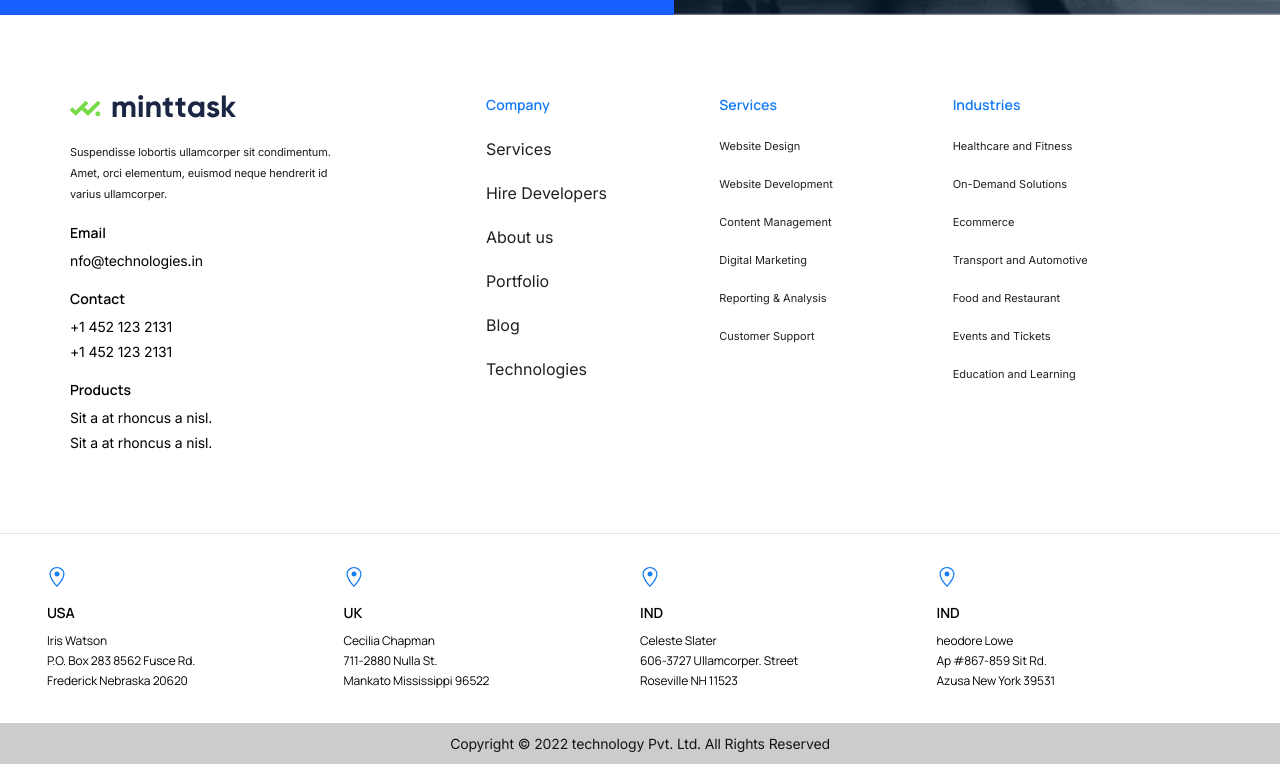
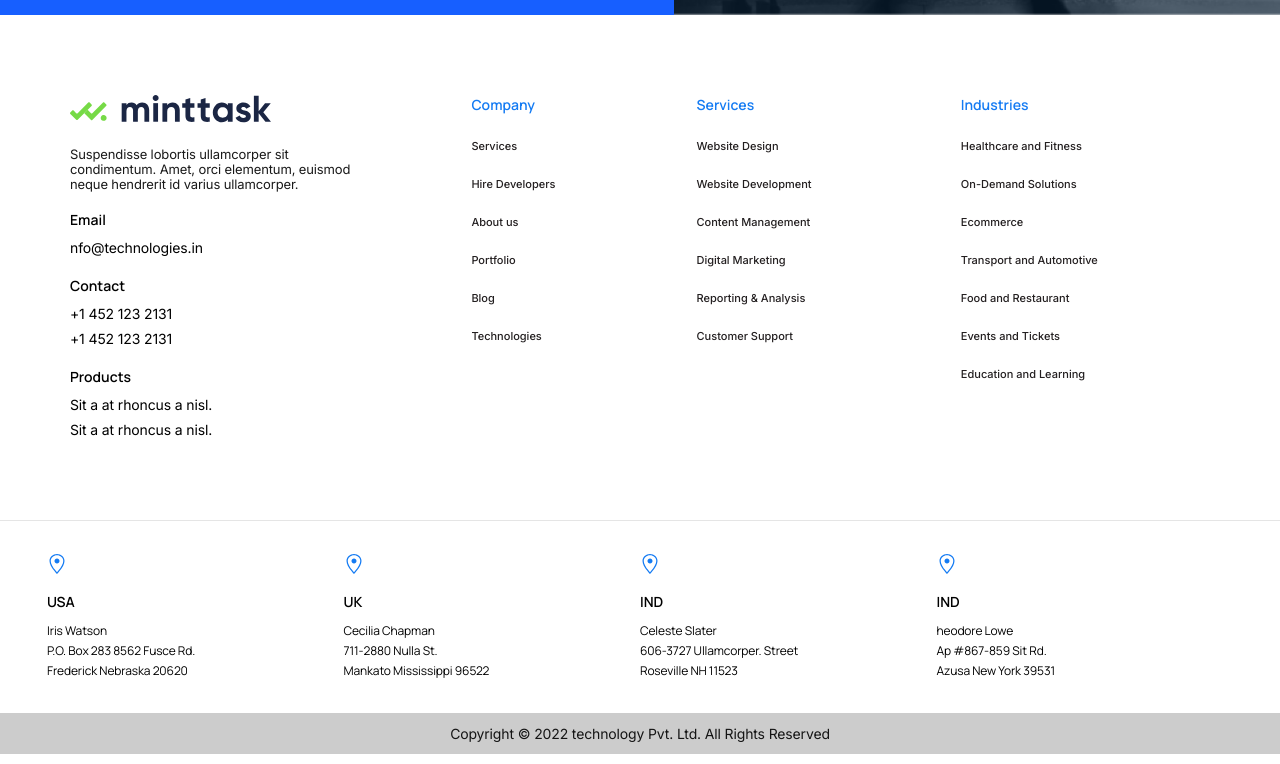
Before and after one commit to Satyam-99-Kumar/Awwaltech_Reactjs, a React (Create React App) app: page /service/enterprise-Devops in a window 1280 px wide. Shown: the part 6036-6800 px from the top of the page. Built offline with nearby package versions, Linux system fonts and the light colour scheme.

Commit message:
blog nad contact responsiveness

```diff
--- a/src/components/Blog/BlogBanner/BlogBanner.module.scss
+++ b/src/components/Blog/BlogBanner/BlogBanner.module.scss
@@ -8,6 +8,18 @@
   @include media("<=phone") {
     flex-wrap: wrap;
     min-height: 60vh;
+  }
+  @include media(">=phone") {
+    height: fit-content;
+    padding: 86px 0px;
+  }
+  @include media(">=tablet") {
+    height: fit-content;
+    padding: 131px 0px;
+  }
+
+  @include media(">=desktop") {
+    min-height: 80vh;
   }
 
   &__left {
@@ -26,7 +38,7 @@
       line-height: 36px;
       margin-bottom: 10px;
       font-family: var(--font-primary);
-        color: #E5E5E5;
+      color: #e5e5e5;
     }
     h1 {
       font-weight: 700;
@@ -34,6 +46,10 @@
       line-height: 56px;
       letter-spacing: 0.00014em;
       font-family: var(--font-primary);
+      @include media(">=tablet") {
+        font-size: 38px;
+        line-height: 51px;
+      }
     }
     h1.mobileViewHeading {
       @include media("<=phone") {
@@ -70,10 +86,24 @@
       right: 100px;
       transform: translateY(-50%);
       width: 600px;
-      }
       @include media("<=phone") {
         width: 100%;
         display: none;
       }
+      @include media ("<=tablet"){
+        display: none;
+      }
+
+      @include media(">=tablet") {
+        right: 80px;
+        width: 380px;
+      }
+
+      @include media(">=desktop") {
+        top: 50%;
+        width: 494px;
+        right: 100px;
       }
     }
+  }
+}
--- a/src/components/Blog/BlogPosts/BlogPosts.module.scss
+++ b/src/components/Blog/BlogPosts/BlogPosts.module.scss
@@ -18,6 +18,9 @@
       width: 100%;
       margin-right: 0;
       margin-bottom: 1.5rem;
+    }
+    @include media("<=tablet") {
+      width: 47%;
     }
     .image {
       width: 100%;
@@ -40,6 +43,9 @@
           margin: 0;
           margin-bottom: 10px;
         }
+        @include media(">=LGdesktop") {
+          font-size: 23px;
+        }
       }
       p {
         font-weight: 400;
@@ -48,6 +54,13 @@
         margin-bottom: 1rem;
         font-family: var(--font-secondary);
         color: rgba(0, 0, 0, 0.7);
+        @include media("<=phone") {
+          font-size: 11px;
+        }
+        @include media(">=LGdesktop") {
+          font-size: 21px;
+          line-height: 31px;
+        }
       }
       a {
         text-decoration: none;
@@ -57,6 +70,9 @@
         line-height: 20px;
         display: flex;
         align-items: center;
+        @include media(">=LGdesktop") {
+          font-size: 19px;
+        }
         span {
           font-size: 1.3rem;
           margin-top: 5px;
@@ -83,6 +99,10 @@
     align-items: center;
     justify-content: center;
     margin: 0 0.5rem;
+    @include media(">=LGdesktop") {
+      width: 60px;
+    }
+
     &:nth-child(2) {
       background: var(--primary-color);
       color: #fff;
--- a/src/components/Contact/ContactInvestors/ContactInvestors.module.scss
+++ b/src/components/Contact/ContactInvestors/ContactInvestors.module.scss
@@ -8,6 +8,12 @@
     @include media("<=phone") {
       padding: 15px;
     }
+
+    @include media(">=phone") {
+      padding: 3rem 3rem;
+    }
+
+
 
     h4 {
       display: block;
@@ -20,7 +26,22 @@
       @include media("<=phone") {
         margin-top: 30px;
         margin-bottom: 1.5rem;
+        font-size: 26px;
+
       }
+      @include media(">=LGdesktop") {
+        margin-bottom: 5rem;
+      }
+      @include media(">=desktop") {
+        margin-bottom: 4rem;
+      }
+      @include media(">=tablet") {
+        font-size: 27px;
+      }
+
+
+
+
     }
 
     .img {
--- a/src/components/Footer/Footer.js
+++ b/src/components/Footer/Footer.js
@@ -2,6 +2,7 @@ import style from "./Footer.module.scss";
 import logo from "../../assets/Footer/Group.svg";
 import { Link } from "react-router-dom";
 import { GoLocation } from "react-icons/go";
+
 
 function Footer() {
   return (
--- a/src/components/Footer/Footer.module.scss
+++ b/src/components/Footer/Footer.module.scss
@@ -9,17 +9,13 @@
     padding: 63px 15px 15px 15px;
     flex-wrap: wrap;
     padding: 80px 94px 80px 70px;
-
   }
   @include media(">=tablet") {
     padding: 80px 94px 80px 70px;
-
   }
   @include media("<=tablet") {
     padding: 80px 60px 80px 44px;
-
   }
-
 
   h3 {
     font-style: normal;
@@ -29,6 +25,14 @@
     letter-spacing: -3.12962e-5em;
     color: #147bf3;
     font-family: var(--font-primary);
+    @include media(">=desktop") {
+      font-size: 18px;
+    }
+
+    @include media(">=LGdesktop") {
+      font-size: 19px;
+    }
+
   }
 
   &__one {
@@ -42,6 +46,9 @@
       @include media("<=phone") {
         width: 80%;
       }
+      @include media(">=tablet") {
+        width: 50%;
+      }
     }
     p {
       width: 70%;
@@ -52,11 +59,26 @@
         width: 100%;
       }
       @include media(">=tablet") {
-        font-size: 11px;
+        line-height: 15px;
+        font-size: 13px;
       }
+      @include media(">=desktop") {
+        font-size: 14px;
+      }
+
+      @include media(">=LGdesktop") {
+        font-size: 20px;
+        line-height: 32px;
+      }
+
+
     }
     .info {
       margin-top: 18px;
+      @include media(">=LGdesktop") {
+        margin-top: 28px;
+      }
+
       h5 {
         font-weight: 600;
         font-size: 14px;
@@ -64,13 +86,25 @@
         letter-spacing: -3.12962e-5em;
         color: #000000;
         margin-bottom: 8px;
+        @include media(">=desktop") {
+          font-size: 17px;
+        }
       }
+
       p {
         font-weight: 400;
         font-size: 14px;
         line-height: 20px;
         color: #000000;
         font-family: var(--font-secondary);
+        @include media(">=desktop") {
+          font-size: 15px;
+        }
+        @include media(">=LGdesktop") {
+          font-size: 20px;
+        }
+
+
         &:not(:last-child) {
           margin-bottom: 5px;
         }
@@ -91,7 +125,7 @@
       color: var(--black-color);
       font-family: var(--font-secondary);
       transition: 0.3s;
-      &:hover{
+      &:hover {
         color: #777;
       }
       @include media("<=phone") {
@@ -101,6 +135,21 @@
       @include media("<=tablet") {
         font-size: 11px;
       }
+      @include media(">=tablet") {
+        font-size: 11px;
+        font-weight: 500;
+        letter-spacing: 0px;
+      }
+      @include media(">=desktop") {
+        font-size: 0.9rem;
+        font-weight: 500;
+      }
+      @include media(">=LGdesktop") {
+        font-size: 1.1rem;
+        font-weight: 500;
+      }
+
+
     }
   }
   &__three {
@@ -108,6 +157,10 @@
     @include media("<=phone") {
       width: 100%;
       margin-top: 27px;
+    }
+
+    @include media (">=tablet"){
+      width: 27%;
     }
     a {
       display: block;
@@ -117,7 +170,7 @@
       color: var(--black-color);
       font-family: var(--font-secondary);
       transition: 0.3s;
-      &:hover{
+      &:hover {
         color: #777;
       }
       @include media("<=phone") {
@@ -126,7 +179,21 @@
       }
       @include media(">=tablet") {
         font-size: 11px;
+
+        font-weight: 500;
+        letter-spacing: 0px;
       }
+      @include media(">=desktop") {
+        font-size: 0.9rem;
+        font-weight: 500;
+      }
+
+      @include media(">=LGdesktop") {
+        font-size: 1.1rem;
+        font-weight: 500;
+      }
+
+
     }
   }
   &__four {
@@ -143,7 +210,7 @@
       color: var(--black-color);
       font-family: var(--font-secondary);
       transition: 0.3s;
-      &:hover{
+      &:hover {
         color: #777;
       }
       @include media("<=phone") {
@@ -152,8 +219,20 @@
       }
       @include media(">=tablet") {
         font-size: 11px;
-        font-weight: 400;
+
+        font-weight: 500;
+        letter-spacing: 0px;
       }
+      @include media(">=desktop") {
+        font-size: 0.9rem;
+        font-weight: 500;
+      }
+      @include media(">=LGdesktop") {
+        font-size: 1.1rem;
+        font-weight: 500;
+      }
+
+
     }
   }
 }
@@ -172,6 +251,10 @@
   @include media(">=tablet") {
     padding: 32px 47px;
   }
+  @include media(">=LGdesktop") {
+    padding: 32px 69px;
+  }
+
   .region {
     width: 25%;
     @include media("<=phone") {
@@ -186,22 +269,45 @@
       color: #000000;
       margin-bottom: 8px;
       margin-top: 10px;
+      line-height: 23px;
+      @include media(">=desktop") {
+        font-weight: 700;
+      }
+      @include media(">=LGdesktop") {
+        font-size: 19px;
+      }
+
     }
     p {
       font-weight: 400;
       font-size: 14px;
       line-height: 20px;
       color: #000000;
+      @include media("<=tablet") {
+        font-size: 10px;
+        font-weight: 600;
+      }
       @include media(">=tablet") {
         font-size: 12px;
       }
-      @include media("<=tablet") {
-        font-size: 10px;
+      @include media(">=desktop") {
+        font-weight: 500;
+        font-size: 12px;
       }
+
+      @include media(">=LGdesktop") {
+        font-size: 17px;
+        letter-spacing: 1px;
+        font-weight: 500;
+      }
+
     }
-    span{
+    span {
       color: #147bf3;
       font-size: 20px;
+      @include media(">=LGdesktop") {
+        font-size: 25px;
+      }
     }
   }
 }
--- a/src/components/Global/GlobalInvestors/GlobalInvestors.module.scss
+++ b/src/components/Global/GlobalInvestors/GlobalInvestors.module.scss
@@ -17,6 +17,18 @@
       padding-left: 1rem;
       padding-right: 1rem;
     }
+    @include media(">=LGdesktop") {
+      padding-left: 22rem;
+      padding-right: 22rem;
+
+    }
+    @include media(">=desktop") {
+      padding-left: 18rem;
+      padding-right: 18rem;
+
+    }
+
+
 
   }
   .logos div {
@@ -32,4 +44,7 @@
   }
   .logos div img {
     height: 100%;
+    @include media(">=phone") {
+      height: 80%;
+    }
   }
--- a/src/components/Portfolio/PortfolioTalk/PortfolioTalk.module.scss
+++ b/src/components/Portfolio/PortfolioTalk/PortfolioTalk.module.scss
@@ -16,6 +16,10 @@
       height: fit-content;
       padding: 32px 15px;
     }
+    @include media ("<=tablet"){
+      background: #175fff;
+      padding: 6rem 63px;
+    }
     h1,
     p {
       color: #fff;
@@ -27,11 +31,21 @@
       letter-spacing: -0.34px;
       font-family: var(--font-primary);
       margin-bottom: 24px;
+      @include media (">=LGdesktop") {
+        font-size: 42px;
+      }
+
+
     }
     p {
       font-family: var(--font-secondary);
       font-size: 15px;
       line-height: 21px;
+      @include media (">=LGdesktop") {
+        font-size: 22px;
+        line-height: 30px;
+      }
+
     }
     .btnGroup {
       display: flex;
@@ -51,6 +65,10 @@
         justify-content: center;
         border-radius: 4px;
         font-family: var(--font-secondary);
+        @include media ("<=tablet"){
+          font-size: 14px;
+
+        }
 
         &:first-child {
           background-color: #e7f1fe;
```
Also changed, not shown: src/components/Contact/ContactBanner/ContactBanner.module.scss (+40 -1 lines), src/components/Contact/ContactForm/ContactForm.module.scss (+89 -0 lines). Lines whose indentation alone changed are shown as unchanged.
